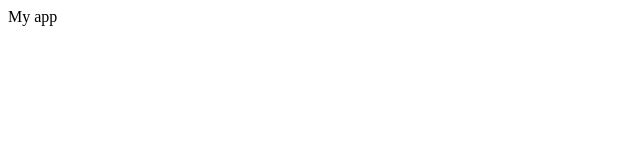
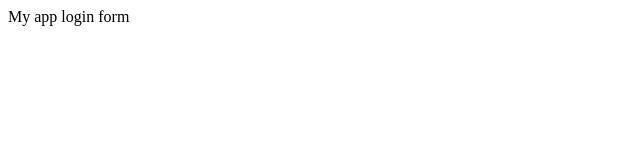
Before and after one commit to ryklysjjj/myfirstsite, a plain HTML site: page index.html in a window 1280 px wide. Shown: the full height of the page, 0-640 px from the left. Drawn offline with Linux system fonts and the light colour scheme.

Commit message:
login form

```diff
--- a/index.html
+++ b/index.html
@@ -6,6 +6,7 @@
 <body>
 
 My app
+login form
 </body>
 
 
```
Also changed, not shown: login.html (added, +1 -0 lines), 1 other file.
